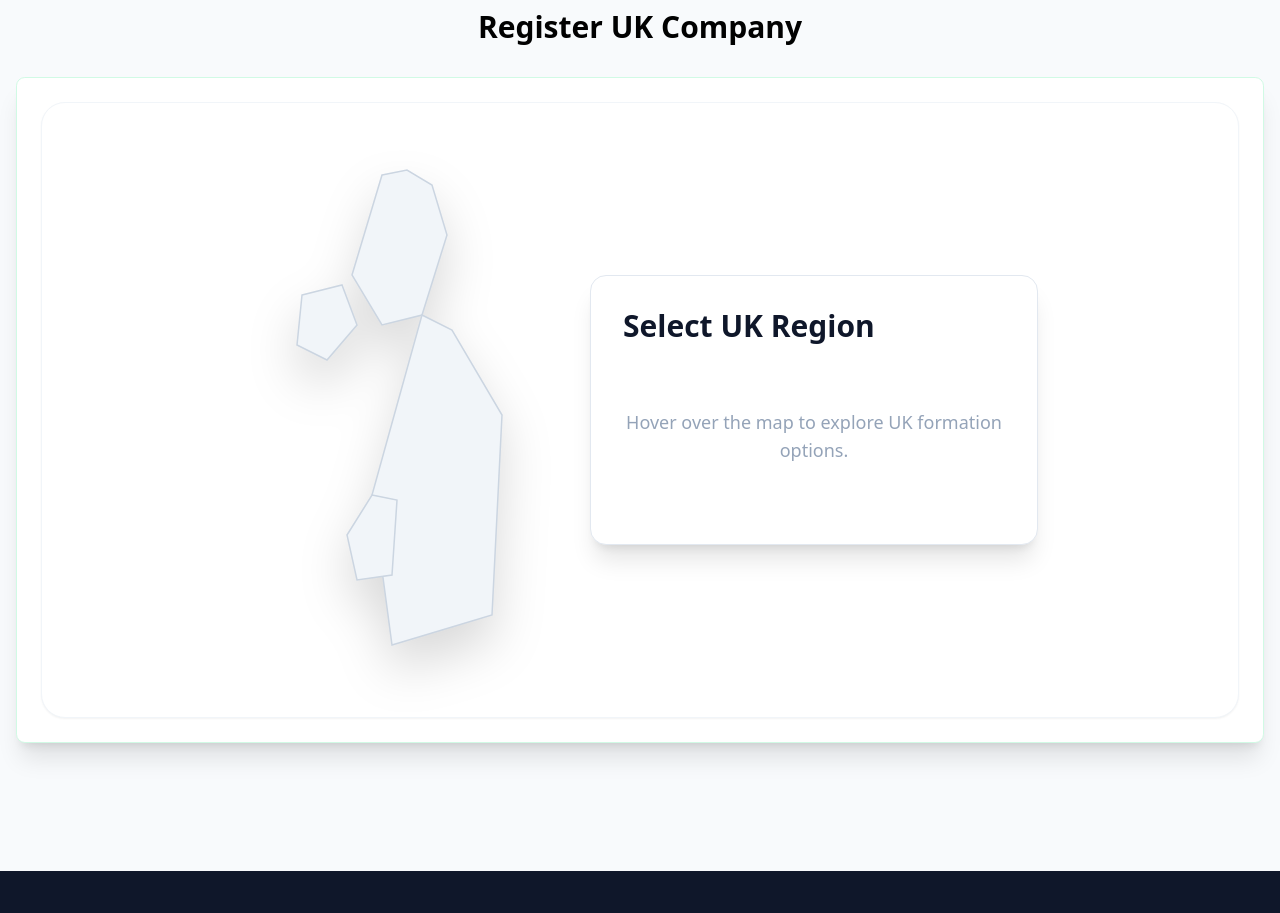
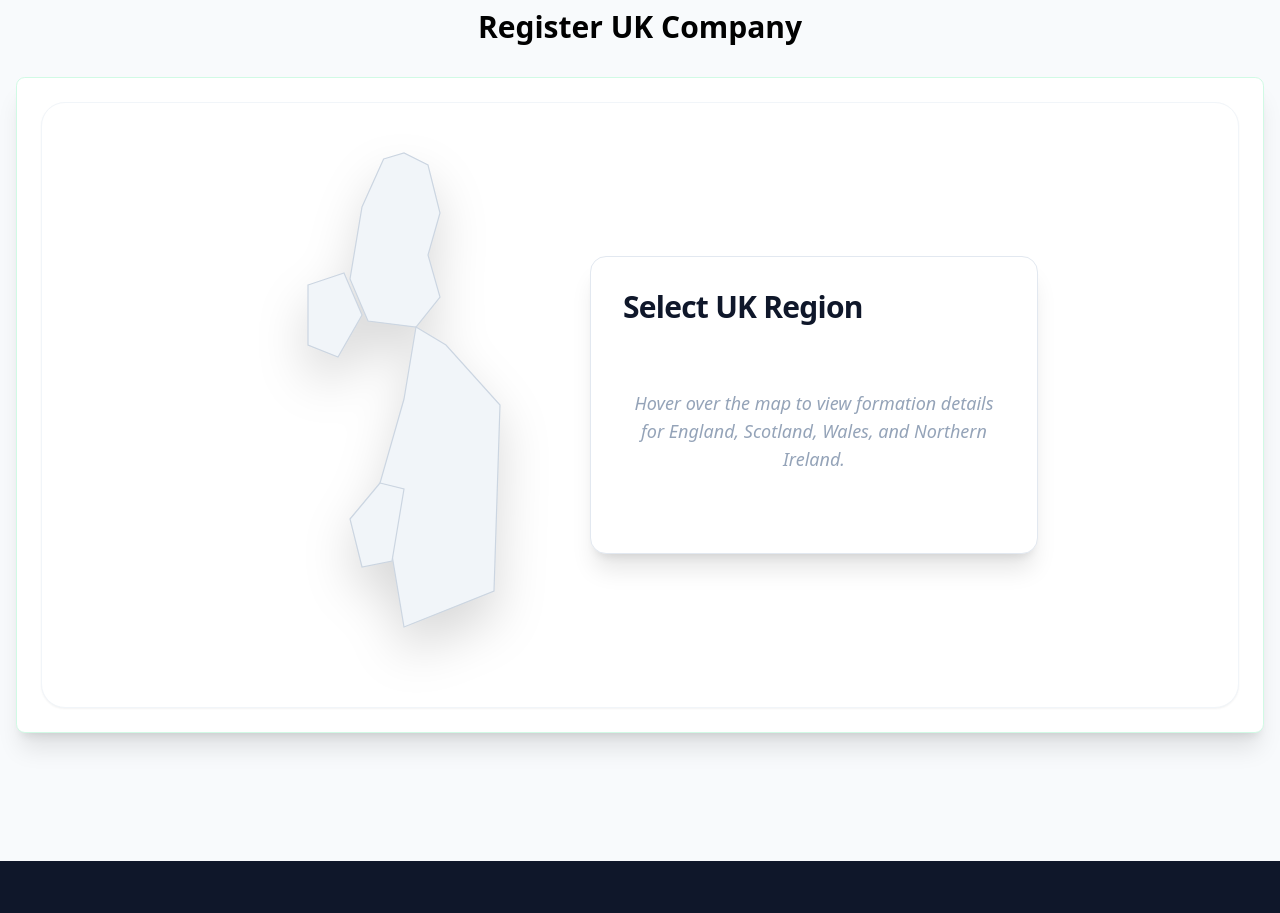
Before and after one commit to rawal7860/ecomifyUSA, a Next.js app: page / in a window 1280 px wide. Shown: the part 900-1813 px from the top of the page. Built offline with nearby package versions, Linux system fonts and the light colour scheme.

Commit message:
Edit /src/components/UKMap.tsx

```diff
--- a/src/components/UKMap.tsx
+++ b/src/components/UKMap.tsx
@@ -5,43 +5,43 @@ export const UKMap = () => {
     const [hovered, setHovered] = useState < string | null > (null);
     const FORM_URL = "https://docs.google.com/forms/d/e/1FAIpQLSf2LOGK6eY5rxr-RVUwC1vvCPNTFr1HmnbbKCYSa1nfL9m4AA/viewform";
 
-    // Refined geographic paths to fix the "blobs"
+    // HIGH-DEFINITION GEOGRAPHIC PATHS
     const regions = [
         {
             id: 'Scotland',
-            d: "M140,40 L165,35 L190,50 L205,100 L180,180 L140,190 L110,140 Z",
+            d: "M118,20 L135,15 L155,25 L165,65 L155,100 L165,135 L145,160 L105,155 L90,120 L100,60 Z",
             color: "#005EB8"
         },
         {
             id: 'England',
-            d: "M180,180 L210,195 L260,280 L250,480 L150,510 L130,360 L155,270 Z",
+            d: "M145,160 L170,175 L215,225 L210,380 L135,410 L115,290 L135,220 Z",
             color: "#CE1126"
         },
         {
             id: 'Wales',
-            d: "M130,360 L155,365 L150,440 L115,445 L105,400 Z",
+            d: "M115,290 L135,295 L125,355 L100,360 L90,320 Z",
             color: "#00AD36"
         },
         {
             id: 'N. Ireland',
-            d: "M60,160 L100,150 L115,190 L85,225 L55,210 Z",
+            d: "M55,125 L85,115 L100,150 L80,185 L55,175 Z",
             color: "#f59e0b"
         }
     ];
 
     return (
         <div className="flex flex-col md:flex-row gap-12 items-center justify-center p-8 bg-white rounded-3xl shadow-sm border border-slate-100">
-            {/* SVG Map Section */}
             <div className="relative">
-                <svg viewBox="0 0 300 550" className="w-full max-w-[320px] drop-shadow-2xl">
+                {/* VIEWBOX ADJUSTED FOR REAL PROPORTIONS */}
+                <svg viewBox="0 0 250 450" className="w-full max-w-[300px] drop-shadow-2xl">
                     {regions.map((reg) => (
                         <path
                             key={reg.id}
                             d={reg.d}
                             fill={hovered === reg.id ? reg.color : "#f1f5f9"}
                             stroke={hovered === reg.id ? "#fff" : "#cbd5e1"}
-                            strokeWidth={hovered === reg.id ? "3" : "1.5"}
-                            className="transition-all duration-500 cursor-pointer"
+                            strokeWidth={hovered === reg.id ? "2.5" : "1"}
+                            className="transition-all duration-300 cursor-pointer"
                             onMouseEnter={() => setHovered(reg.id)}
                             onMouseLeave={() => setHovered(null)}
                         />
@@ -49,9 +49,8 @@ export const UKMap = () => {
                 </svg>
             </div>
 
-            {/* Professional Info Card */}
             <div className="w-full max-w-md p-8 bg-white border border-slate-200 rounded-2xl shadow-xl">
-                <h4 className="text-3xl font-black text-slate-900 mb-4">
+                <h4 className="text-3xl font-black text-slate-900 mb-4 tracking-tight">
                     {hovered || "Select UK Region"}
                 </h4>
 
@@ -59,22 +58,22 @@ export const UKMap = () => {
                     <div className="space-y-6">
                         <div className="space-y-3 py-4 border-y border-slate-100">
                             <div className="flex justify-between">
-                                <span className="text-slate-500 font-medium">Formation Fee</span>
-                                <span className="text-blue-700 font-bold text-xl">£100</span>
+                                <span className="text-slate-500 font-medium text-lg">Formation Fee</span>
+                                <span className="text-blue-700 font-bold text-2xl">£100</span>
                             </div>
-                            <p className="text-slate-600 text-sm">
-                                Complete incorporation for <strong>{hovered}</strong> with HMRC registration and Articles of Association.
+                            <p className="text-slate-600">
+                                Official registration for <strong>{hovered}</strong> through Companies House and HMRC.
                             </p>
                         </div>
                         <a href={FORM_URL} target="_blank" rel="noreferrer" className="block">
-                            <Button className="w-full h-14 text-lg font-bold bg-blue-600 hover:bg-blue-700 shadow-lg">
+                            <Button className="w-full h-14 text-lg font-bold bg-blue-600 hover:bg-blue-700 shadow-lg transition-transform active:scale-95">
                                 Register in {hovered}
                             </Button>
                         </a>
                     </div>
                 ) : (
                     <div className="py-12 text-center text-slate-400">
-                        <p className="text-lg">Hover over the map to explore UK formation options.</p>
+                        <p className="text-lg italic">Hover over the map to view formation details for England, Scotland, Wales, and Northern Ireland.</p>
                     </div>
                 )}
             </div>
```
